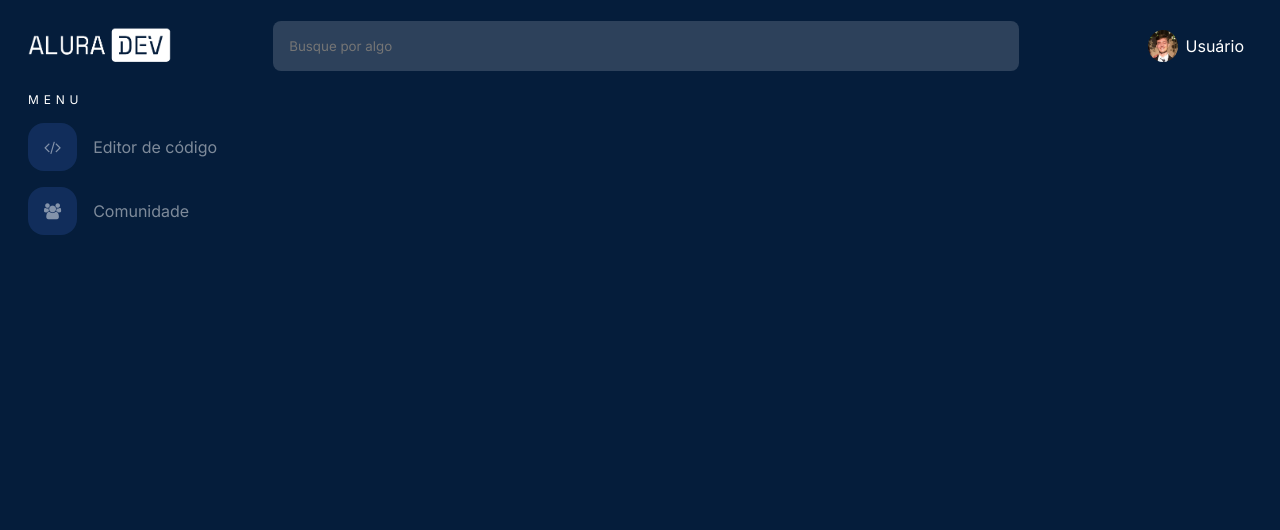
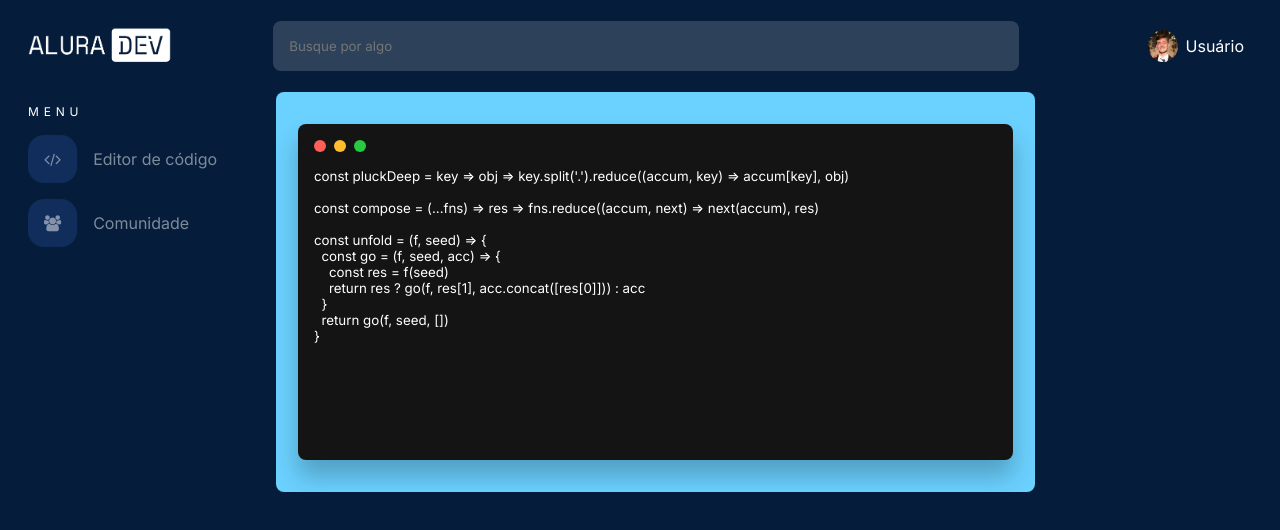
Before and after one commit to FelipePilz/alura-challenge-frontend, an Angular app: page / in a window 1280 px wide. Shown: the top 530 px of the page. Built offline with nearby package versions, Linux system fonts and the light colour scheme.

Commit message:
Criado e aplicado componentes e modulo do code editor

```diff
--- a/src/app/app.component.html
+++ b/src/app/app.component.html
@@ -1,2 +1,5 @@
 <app-header></app-header>
-<app-menu></app-menu>
+<div class="interface">
+  <app-menu></app-menu>
+  <app-code-editor></app-code-editor>
+</div>
--- a/src/app/app.component.scss
+++ b/src/app/app.component.scss
@@ -1,5 +1,21 @@
+div {
+  display: flex;
+}
+
+app-menu {
+  width: 20%;
+}
+
+app-code-editor {
+  width: 80%;
+}
+
 @media screen and (max-width: 1110px) {
   app-menu {
     display: none;
   }
+
+  app-code-editor {
+    width: 100%;
+  }
 }
--- /dev/null
+++ b/src/app/components/code-editor/code-editor.component.html
@@ -0,0 +1,29 @@
+<section>
+  <form>
+    <div class="layout">
+      <div class="background">
+        <div class="editor">
+          <div class="terminal-dots">
+            <div class="red"></div>
+            <div class="yellow"></div>
+            <div class="green"></div>
+          </div>
+          <textarea spellcheck="false">
+const pluckDeep = key => obj => key.split('.').reduce((accum, key) => accum[key], obj)
+
+const compose = (...fns) => res => fns.reduce((accum, next) => next(accum), res)
+
+const unfold = (f, seed) => {
+  const go = (f, seed, acc) => {
+    const res = f(seed)
+    return res ? go(f, res[1], acc.concat([res[0]])) : acc
+  }
+  return go(f, seed, [])
+}</textarea
+          >
+        </div>
+      </div>
+    </div>
+    <div class="form"></div>
+  </form>
+</section>
--- /dev/null
+++ b/src/app/components/code-editor/code-editor.component.scss
@@ -0,0 +1,99 @@
+form {
+  display: flex;
+  flex-wrap: wrap;
+
+  .layout {
+    width: 78%;
+    text-align: center;
+
+    .background {
+      background-color: #6bd1ff;
+      width: 95%;
+      margin: auto;
+      border-radius: 8px;
+      height: 400px;
+      display: flex;
+
+      .editor {
+        border-radius: 8px;
+        margin: 32px auto;
+        vertical-align: middle;
+        width: 90%;
+        background-color: #141414;
+        box-shadow: 0px 16px 24px rgba(0, 0, 0, 0.24);
+        padding: 16px;
+
+        .terminal-dots {
+          display: flex;
+          background-color: #141414;
+          border-radius: 8px;
+
+          div {
+            width: 12px;
+            height: 12px;
+            margin-right: 8px;
+            border-radius: 8px;
+          }
+
+          .red {
+            background: #ff5f56;
+          }
+
+          .yellow {
+            background: #ffbd2e;
+          }
+
+          .green {
+            background: #27c93f;
+          }
+        }
+
+        textarea {
+          margin-top: 16px;
+          width: 100%;
+          height: 262px;
+          max-width: 100%;
+          max-height: 262px;
+          resize: none;
+          border: none;
+          background-color: #141414;
+          color: white;
+          overflow-y: scroll;
+        }
+
+        textarea:focus {
+          border: none;
+          outline: none;
+        }
+      }
+    }
+  }
+
+  .form {
+    width: 22%;
+  }
+}
+
+@media screen and (max-width: 1110px) {
+  form {
+    .layout {
+      width: 100%;
+    }
+
+    .form {
+      width: 100%;
+    }
+  }
+}
+
+@media screen and (max-width: 580px) {
+  form {
+    .layout {
+      .background {
+        .editor {
+          width: 80%;
+        }
+      }
+    }
+  }
+}
--- /dev/null
+++ b/src/app/components/code-editor/code-editor.component.ts
@@ -0,0 +1,15 @@
+import { Component, OnInit } from '@angular/core';
+
+@Component({
+  selector: 'app-code-editor',
+  templateUrl: './code-editor.component.html',
+  styleUrls: ['./code-editor.component.scss']
+})
+export class CodeEditorComponent implements OnInit {
+
+  constructor() { }
+
+  ngOnInit(): void {
+  }
+
+}
--- a/src/app/components/menu/menu.component.scss
+++ b/src/app/components/menu/menu.component.scss
@@ -1,7 +1,6 @@
 .menu {
   margin: 12px;
   margin-left: 28px;
-  width: 20%;
 
   > p {
     text-transform: uppercase;
```
Also changed, not shown: src/app/app.module.ts (+8 -1 lines), src/app/components/code-editor/code-editor.module.ts (added, +10 -0 lines).
